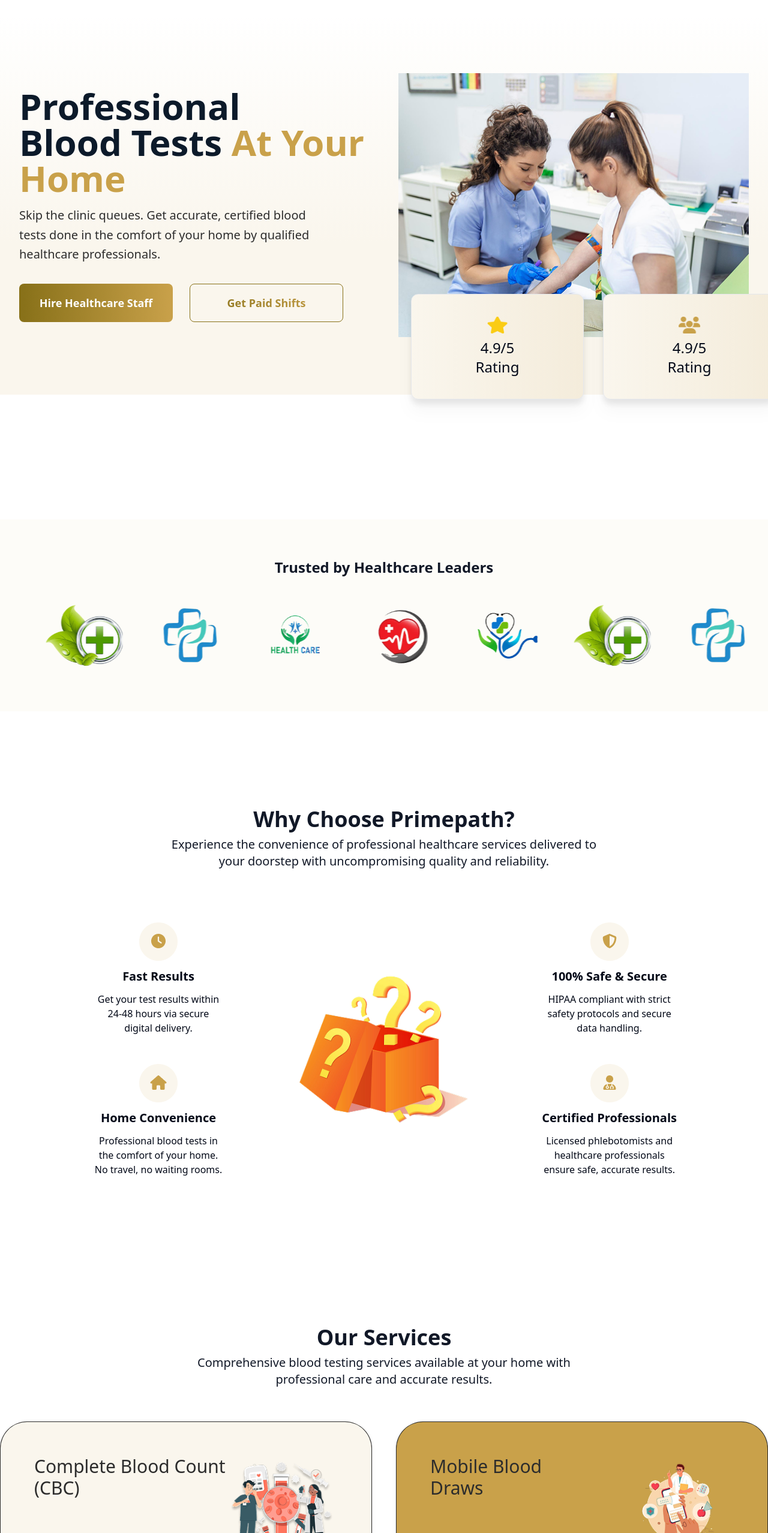
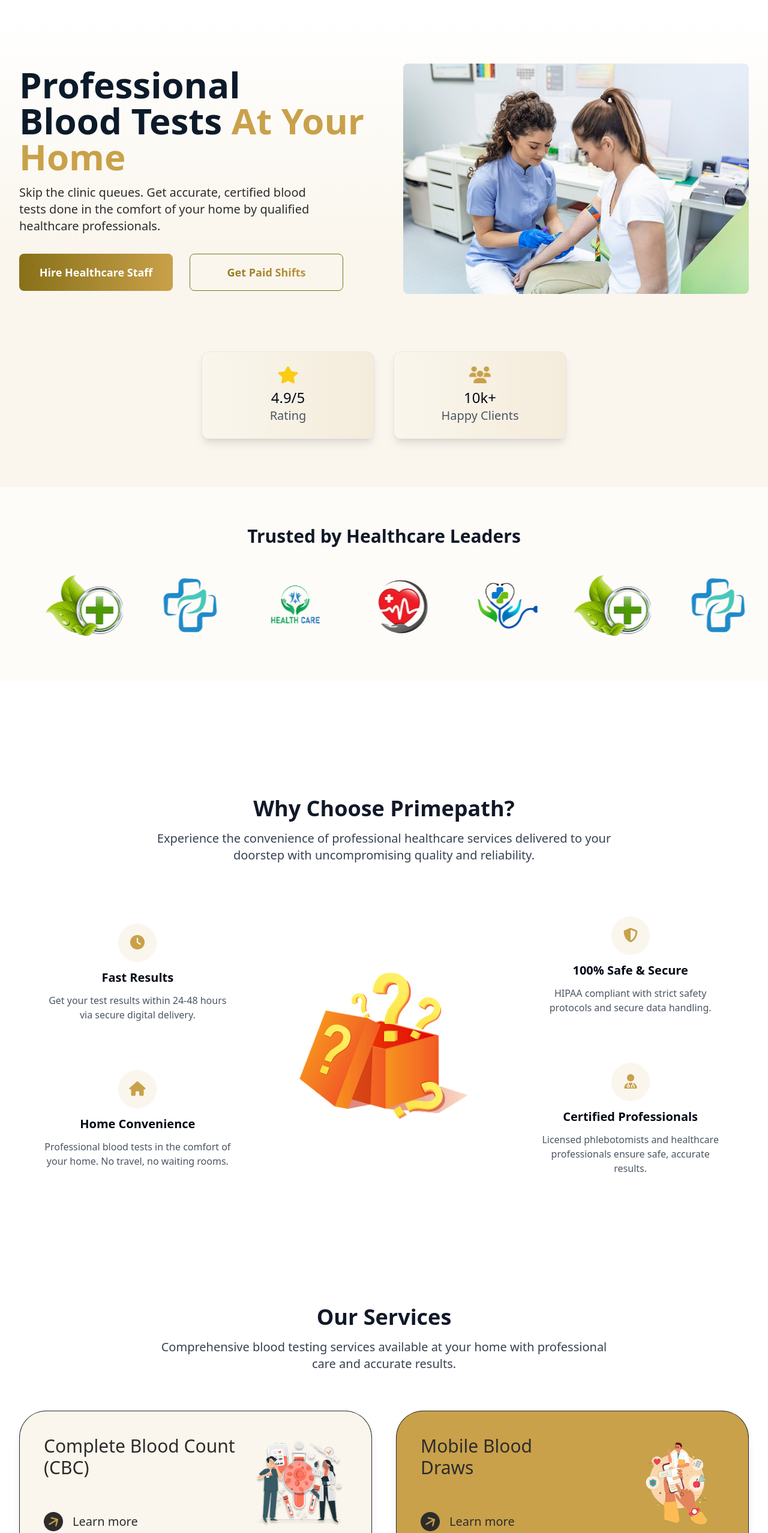
Before and after one commit to Arafat-Bhuiyan/adam, a React (Vite) app: page / in a window 1280 px wide. Shown: the part 70-2626 px from the top of the page at 60% size. Built offline with nearby package versions, Linux system fonts and the light colour scheme.

Commit message:
Home full page responsive done

```diff
--- a/src/pages/Home/Hero.jsx
+++ b/src/pages/Home/Hero.jsx
@@ -4,17 +4,18 @@ import user from "../../assets/images/user.png";
 
 export function Hero() {
   return (
-    <section className="bg-gradient-to-b from-white via-[#FAF6ED] via-60% to-[#FAF6ED] to-100% py-16 lg:py-24 mb-52 ">
+    <section className="bg-gradient-to-b from-white via-[#FAF6ED] to-[#FAF6ED] py-12 md:py-16 lg:py-20">
       <div className="max-w-7xl mx-auto px-4 sm:px-6 lg:px-8">
-        <div className="grid lg:grid-cols-2 gap-12 items-center">
+        {/* Hero Content */}
+        <div className="grid lg:grid-cols-2 gap-12 xl:gap-16 items-center">
           {/* Left Content */}
-          <div className="space-y-8">
+          <div className="space-y-8 text-center lg:text-left">
             <div className="space-y-4">
-              <h1 className="text-4xl lg:text-6xl font-bold text-[#0C1A2A] leading-tight">
+              <h1 className="text-4xl sm:text-5xl lg:text-6xl font-bold text-[#0C1A2A] leading-tight">
                 Professional <br />
                 Blood Tests <span className="text-[#C9A14A]">At Your Home</span>
               </h1>
-              <p className="text-xl text-[#2C2C2C] leading-relaxed max-w-lg">
+              <p className="text-lg md:text-xl text-[#2C2C2C] leading-relaxed max-w-lg mx-auto lg:mx-0">
                 Skip the clinic queues. Get accurate, certified blood tests done
                 in the comfort of your home by qualified healthcare
                 professionals.
@@ -22,42 +23,49 @@ export function Hero() {
             </div>
 
             {/* CTA buttons */}
-            <div className="flex flex-col sm:flex-row gap-7">
-              <button className="bg-gradient-to-r from-[#877018] to-[#C9A14A] text-white w-64 h-16 rounded-lg font-semibold text-lg">
+            <div className="flex flex-col sm:flex-row gap-4 sm:gap-7 justify-center lg:justify-start">
+              <button className="bg-gradient-to-r from-[#877018] to-[#C9A14A] text-white w-full sm:w-64 py-4 rounded-lg font-semibold text-lg">
                 Hire Healthcare Staff
               </button>
               <button
                 variant="outline"
-                className="border border-[#877018] bg-gradient-to-r from-[#877018] to-[#C9A14A] bg-clip-text text-transparent w-64 h-16 rounded-lg font-semibold text-lg bg-transparent"
+                className="border border-[#877018] bg-gradient-to-r from-[#877018] to-[#C9A14A] bg-clip-text text-transparent w-full sm:w-64 py-4 rounded-lg font-semibold text-lg bg-transparent"
               >
                 Get Paid Shifts
               </button>
             </div>
           </div>
 
-          {/* Right Image */}
-          <div className="relative">
-            <div className="">
+          {/* Right Image - Order changed for mobile */}
+          <div className="order-first lg:order-last">
+            <img
+              src={heroImage}
+              alt="Healthcare professionals conducting blood test"
+              className="w-full h-auto max-h-[300px] md:max-h-[440px] object-cover rounded-lg"
+            />
+          </div>
+        </div>
+
+        {/* Social Proof */}
+        <div className="mt-16 lg:mt-24">
+          <div className="flex flex-col sm:flex-row items-center justify-center gap-8">
+            {/* Card 1 */}
+            <div className="border border-[#E5E7EB] rounded-xl w-full max-w-xs sm:w-72 p-6 flex flex-col justify-center items-center bg-gradient-to-r from-[#FAF6ED] to-[#F4ECDB] shadow-lg">
+              <img src={star} alt="Star rating icon" className="w-9 h-9 pb-2" />
+              <p className="font-medium text-2xl">4.9/5</p>
+              <p className="font-medium text-xl text-gray-600">Rating</p>
+            </div>
+            {/* Card 2 */}
+            <div className="border border-[#E5E7EB] rounded-xl w-full max-w-xs sm:w-72 p-6 flex flex-col justify-center items-center bg-gradient-to-r from-[#FAF6ED] to-[#F4ECDB] shadow-lg">
               <img
-                src={heroImage}
-                alt="Healthcare professionals conducting blood test"
-                className="w-full h-[440px] object-cover"
+                src={user}
+                alt="Happy clients icon"
+                className="w-9 h-9 pb-2"
               />
+              <p className="font-medium text-2xl">10k+</p>
+              <p className="font-medium text-xl text-gray-600">Happy Clients</p>
             </div>
           </div>
-        </div>
-      </div>
-      {/* Social Proof */}
-      <div className="flex items-center gap-8 pt-4 absolute bottom-16 left-[685px]">
-        <div className="border border-[#E5E7EB] rounded-xl w-72 h-44 mx-auto py-8 flex flex-col justify-center items-center bg-gradient-to-r from-[#FAF6ED] to-[#F4ECDB] drop-shadow-xl">
-          <img src={star} alt="" className="w-9 h-9 pb-2" />
-          <p className="font-medium text-2xl">4.9/5</p>
-          <p className="font-medium text-2xl">Rating</p>
-        </div>
-        <div className="border border-[#E5E7EB] rounded-xl w-72 h-44 mx-auto py-8 flex flex-col justify-center items-center bg-gradient-to-r from-[#FAF6ED] to-[#F4ECDB] drop-shadow-xl">
-          <img src={user} alt="" className="w-9 h-9 pb-2" />
-          <p className="font-medium text-2xl">4.9/5</p>
-          <p className="font-medium text-2xl">Rating</p>
         </div>
       </div>
     </section>
--- a/src/pages/Home/OurServices.jsx
+++ b/src/pages/Home/OurServices.jsx
@@ -76,41 +76,44 @@ const services = [
 
 export const OurServices = () => {
   return (
-    <section className="py-16 mb-24">
-      <div className="text-center">
-        <h2 className="text-4xl font-bold text-gray-900">Our Services</h2>
-        <p className="text-xl text-gray-900 pt-2 max-w-3xl mx-auto">
-          Comprehensive blood testing services available at your home with{" "}
-          <br />
+    <section className="py-16 md:py-20 lg:py-24">
+      <div className="max-w-7xl mx-auto px-4 sm:px-6 lg:px-8">
+        <div className="text-center mb-12 md:mb-16">
+          <h2 className="text-3xl sm:text-4xl font-bold text-gray-900">
+            Our Services
+          </h2>
+          <p className="text-lg sm:text-xl text-gray-700 mt-4 max-w-3xl mx-auto">
+            Comprehensive blood testing services available at your home with
           professional care and accurate results.
           </p>
         </div>
 
         {/* Cards Section */}
-      <div className="py-14 grid grid-cols-2 gap-10 max-w-7xl mx-auto">
+        <div className="grid grid-cols-1 lg:grid-cols-2 gap-8 md:gap-10">
           {services.map((service, idx) => (
             <div
               key={idx}
-            className="flex justify-between border-x border-t border-b-8 border-[#2c2c2c] drop-shadow-md rounded-[45px] p-14 h-[308px]"
+              className="flex flex-col sm:flex-row justify-between items-center border-x border-t border-b-8 border-[#2c2c2c] shadow-lg rounded-[45px] p-6 sm:p-8 md:p-10"
               style={{ background: service.bg }}
             >
-            <div className="flex flex-col justify-between">
+              <div className="flex flex-col justify-between h-full w-full text-center sm:text-left">
                 <p
-                className="font-medium text-3xl"
+                  className="font-medium text-2xl md:text-3xl mb-8 sm:mb-0"
                   style={{ color: service.textColor }}
                 >
                   {service.title}
                 </p>
-              <div className="flex items-center gap-4">
-                <img src={service.icon} alt="" />
-                <p className="text-xl" style={{ color: service.learnColor }}>
+                <div className="flex items-center gap-4 justify-center sm:justify-start mt-auto">
+                  <img src={service.icon} alt="learn more icon" className="w-8 h-8" />
+                  <p className="text-lg md:text-xl" style={{ color: service.learnColor }}>
                     Learn more
                   </p>
                 </div>
               </div>
-            <img src={service.cardImg} alt="" />
+              <img src={service.cardImg} alt={`${service.title} illustration`} className="w-32 h-32 sm:w-36 sm:h-36 md:w-40 md:h-40 object-contain mt-6 sm:mt-0 sm:ml-4" />
             </div>
           ))}
+        </div>
       </div>
     </section>
   );
--- a/src/pages/Home/TrustSection.jsx
+++ b/src/pages/Home/TrustSection.jsx
@@ -11,10 +11,10 @@ export function TrustSection() {
   const trustLogos = [trust1, trust2, trust3, trust4, trust5];
 
   return (
-    <section className="bg-[#FDFCF8] py-16 mb-24">
+    <section className="bg-[#FDFCF8] py-12 sm:py-16 mb-16 sm:mb-24">
       <div className="max-w-7xl mx-auto px-4 sm:px-6 lg:px-8">
-        <div className="text-center space-y-8">
-          <h2 className="text-2xl font-bold text-gray-900">
+        <div className="text-center space-y-6 sm:space-y-8">
+          <h2 className="text-2xl sm:text-3xl font-bold text-gray-900">
             Trusted by Healthcare Leaders
           </h2>
 
@@ -36,7 +36,7 @@ export function TrustSection() {
                   key={i}
                   src={logo}
                   alt={`trust-${i}`}
-                  className="w-32 h-auto mx-6 object-contain"
+                  className="w-28 sm:w-32 h-auto mx-4 sm:mx-6 object-contain"
                 />
               ))}
             </div>
--- a/src/pages/Home/WhyChoose.jsx
+++ b/src/pages/Home/WhyChoose.jsx
@@ -6,61 +6,70 @@ import safe from "../../assets/images/safe.png";
 import clock from "../../assets/images/clock.png";
 
 export const WhyChoose = () => {
+  const features = [
+    {
+      icon: clock,
+      title: "Fast Results",
+      description: "Get your test results within 24-48 hours via secure digital delivery.",
+    },
+    {
+      icon: home,
+      title: "Home Convenience",
+      description: "Professional blood tests in the comfort of your home. No travel, no waiting rooms.",
+    },
+    {
+      icon: safe,
+      title: "100% Safe & Secure",
+      description: "HIPAA compliant with strict safety protocols and secure data handling.",
+    },
+    {
+      icon: dr,
+      title: "Certified Professionals",
+      description: "Licensed phlebotomists and healthcare professionals ensure safe, accurate results.",
+    },
+  ];
+
   return (
-    <section id="why-choose" className="py-16 mb-24">
-      <div className="text-center">
-        <h2 className="text-4xl font-bold text-gray-900">
+    <section id="why-choose" className="py-16 md:py-20 lg:py-24">
+      <div className="max-w-7xl mx-auto px-4 sm:px-6 lg:px-8">
+        <div className="text-center mb-12 md:mb-16">
+          <h2 className="text-3xl sm:text-4xl font-bold text-gray-900">
             Why Choose Primepath?
           </h2>
-        <p className="text-xl text-gray-900 pt-2 max-w-3xl mx-auto">
+          <p className="text-lg sm:text-xl text-gray-700 mt-4 max-w-3xl mx-auto">
             Experience the convenience of professional healthcare services
-          delivered to <br /> your doorstep with uncompromising quality and
+            delivered to your doorstep with uncompromising quality and
             reliability.
           </p>
         </div>
-      <div className="mt-16 px-32 flex items-center justify-between max-w-7xl mx-auto">
-        <div className="flex flex-col">
-          <div className="p-6 flex flex-col gap-3  items-center justify-center">
-            <img src={clock} alt="" className="w-16 h-16" />
-            <p className="font-semibold text-xl">Fast Results</p>
-            <p className="text-base text-center w-56">
-              Get your test results within <br /> 24-48 hours via secure <br />{" "}
-              digital delivery.
-            </p>
-          </div>
-          <div className="p-6 flex flex-col gap-3  items-center justify-center">
-            <img src={home} alt="" className="w-16 h-16" />
-            <p className="font-semibold text-xl">Home Convenience</p>
-            <p className="text-base text-center w-56">
-              Professional blood tests in the comfort of your home. No travel,
-              no waiting rooms.
-            </p>
-          </div>
+
+        <div className="grid grid-cols-1 md:grid-cols-2 lg:grid-cols-3 gap-8 lg:gap-4 items-center">
+          {/* Left Column */}
+          <div className="space-y-8">
+            <FeatureCard {...features[0]} />
+            <FeatureCard {...features[1]} />
           </div>
 
-        <div>
-          <img src={box} alt="" className="w-80 h-80" />
+          {/* Center Image - order-first on mobile/tablet, order-none on desktop */}
+          <div className="order-first md:order-none lg:order-none flex justify-center items-center">
+            <img src={box} alt="Primepath service box" className="w-64 h-64 sm:w-80 sm:h-80 object-contain" />
           </div>
 
-        <div className="flex flex-col">
-          <div className="p-6 flex flex-col gap-3  items-center justify-center">
-            <img src={safe} alt="" className="w-16 h-16" />
-            <p className="font-semibold text-xl">100% Safe & Secure</p>
-            <p className="text-base text-center w-56">
-              HIPAA compliant with strict safety protocols and secure data
-              handling.
-            </p>
-          </div>
-          <div className="p-6 flex flex-col gap-3  items-center justify-center">
-            <img src={dr} alt="" className="w-16 h-16" />
-            <p className="font-semibold text-xl">Certified Professionals</p>
-            <p className="text-base text-center w-56">
-              Licensed phlebotomists and healthcare professionals ensure safe,
-              accurate results.
-            </p>
+          {/* Right Column */}
+          <div className="space-y-8">
+            <FeatureCard {...features[2]} />
+            <FeatureCard {...features[3]} />
           </div>
         </div>
       </div>
     </section>
   );
 };
+
+const FeatureCard = ({ icon, title, description }) => (
+  <div className="p-6 flex flex-col gap-3 items-center text-center">
+    <img src={icon} alt={`${title} icon`} className="w-16 h-16" />
+    <p className="font-semibold text-xl">{title}</p>
+    <p className="text-base text-gray-600 max-w-xs">{description}</p>
+  </div>
+);
--- a/src/pages/shared/Footer.jsx
+++ b/src/pages/shared/Footer.jsx
@@ -7,49 +7,56 @@ import { NavLink } from "react-router-dom";
 
 export default function Footer() {
   return (
-    <footer className="bg-[#2C2C2C] text-gray-300 py-10">
-      <div className="max-w-6xl mx-auto px-6 grid grid-cols-1 md:grid-cols-4 gap-10">
+    <footer className="bg-[#2C2C2C] text-gray-300">
+      <div className="max-w-7xl mx-auto px-4 sm:px-6 lg:px-8 py-12 md:py-16">
+        <div className="grid grid-cols-1 sm:grid-cols-2 md:grid-cols-4 gap-8">
         {/* Logo & Description */}
         <div>
-          <img src={logo} alt="" />
-          <p className="text-base mb-4">
+            <img src={logo} alt="Primepath Logo" className="h-10 mb-4" />
+            <p className="text-base mb-4 pr-4">
             Professional home blood testing services with certified healthcare
             professionals.
           </p>
-          <div className="flex space-x-3">
-            <img src={fb} alt="" />
-            <img src={tweet} alt="" />
-            <img src={linkedin} alt="" />
+            <div className="flex space-x-4">
+              <a href="#" aria-label="Facebook">
+                <img src={fb} alt="Facebook" className="h-6 w-6" />
+              </a>
+              <a href="#" aria-label="Twitter">
+                <img src={tweet} alt="Twitter" className="h-6 w-6" />
+              </a>
+              <a href="#" aria-label="LinkedIn">
+                <img src={linkedin} alt="LinkedIn" className="h-6 w-6" />
+              </a>
           </div>
         </div>
 
         {/* Services */}
         <div className="text-base">
-          <h4 className="text-white font-semibold text-lg mb-3">Services</h4>
-          <ul className="space-y-2 ">
-            <li>Blood Tests</li>
-            <li>Health Panels</li>
-            <li>Diabetes Testing</li>
-            <li>Lipid Profile</li>
+            <h4 className="text-white font-semibold text-lg mb-4">Services</h4>
+            <ul className="space-y-2">
+              <li><a href="#" className="hover:text-white transition-colors">Blood Tests</a></li>
+              <li><a href="#" className="hover:text-white transition-colors">Health Panels</a></li>
+              <li><a href="#" className="hover:text-white transition-colors">Diabetes Testing</a></li>
+              <li><a href="#" className="hover:text-white transition-colors">Lipid Profile</a></li>
           </ul>
         </div>
 
         {/* Company */}
         <div className="text-base">
-          <h4 className="text-white font-semibold text-lg mb-3">Company</h4>
-          <ul className="space-y-2 ">
+            <h4 className="text-white font-semibold text-lg mb-4">Company</h4>
+            <ul className="space-y-2">
             <li>
-              <NavLink to="/about" className="">
+                <NavLink to="/about" className="hover:text-white transition-colors">
                 About Us
               </NavLink>
             </li>
             <li>
-              <NavLink to="/privacy" className="">
+                <NavLink to="/privacy" className="hover:text-white transition-colors">
                 Privacy Policy
               </NavLink>
             </li>
             <li>
-              <NavLink to="/terms" className="">
+                <NavLink to="/terms" className="hover:text-white transition-colors">
                 Terms of Service
               </NavLink>
             </li>
@@ -58,15 +65,15 @@ export default function Footer() {
 
         {/* Contact */}
         <div className="text-base">
-          <h4 className="text-white font-semibold text-lg mb-3">Contact</h4>
-          <ul className="space-y-2">
+            <h4 className="text-white font-semibold text-lg mb-4">Contact</h4>
+            <ul className="space-y-3">
             <li className="flex items-center space-x-2">
               <Phone className="w-4 h-4" />
-              <span>(555) 123-4567</span>
+                <a href="tel:555-123-4567" className="hover:text-white transition-colors">(555) 123-4567</a>
             </li>
             <li className="flex items-center space-x-2">
               <Mail className="w-4 h-4" />
-              <span>info@venixlab.com</span>
+                <a href="mailto:info@venixlab.com" className="hover:text-white transition-colors">info@venixlab.com</a>
             </li>
             <li className="flex items-center space-x-2">
               <MapPin className="w-4 h-4" />
@@ -75,8 +82,8 @@ export default function Footer() {
           </ul>
         </div>
       </div>
-
-      <div className="text-center text-base text-[#9CA3AF] mt-8">
+      </div>
+      <div className="max-w-7xl mx-auto px-4 sm:px-6 lg:px-8 py-6 border-t border-gray-700 text-center text-base text-[#9CA3AF]">
         © 2025 VeniX Lab. All rights reserved.
       </div>
     </footer>
```
Also changed, not shown: src/pages/Home/Faqs.jsx (+21 -18 lines), src/pages/Home/ServiceArea.jsx (+35 -29 lines), src/pages/shared/Navbar.jsx (+87 -14 lines). Lines whose indentation alone changed are shown as unchanged.
